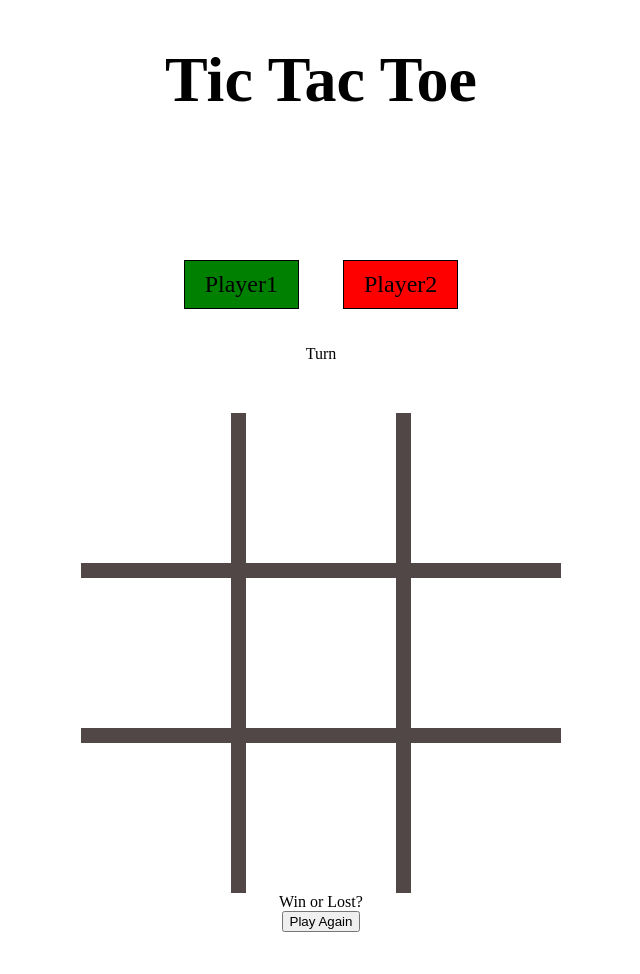
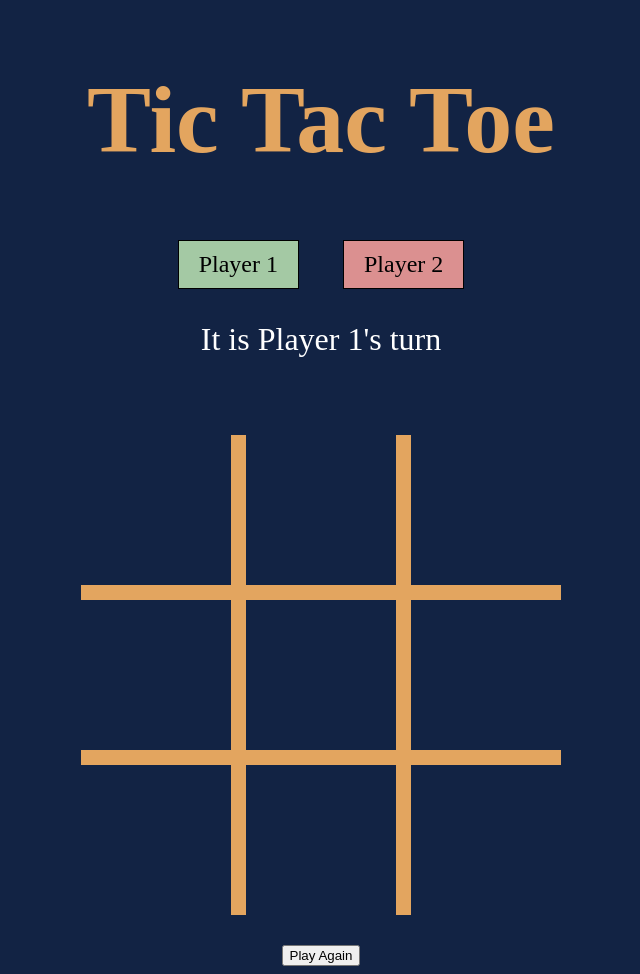
Before and after one commit to mhjarvis/tic_tac_toe, a plain HTML site: page index.html in a window 1280 px wide. Shown: the whole page, without its empty margins (327-967 px from the left). Before the commit the page ends 940 px from the top, so only its background shows below. Drawn offline with Linux system fonts and the light colour scheme.

Commit message:
CSS updated; added functions to display current player turn and game outcome.

```diff
--- a/index.html
+++ b/index.html
@@ -11,15 +11,15 @@
     <h1>Tic Tac Toe</h1>
 
     <div id=playerDisplay>
-        <div id="player1">Player1</div>
-        <div id="player2">Player2</div>
-        <p id="playerTurn">Turn</p>
+        <div id="player1">Player 1</div>
+        <div id="player2">Player 2</div>
+        <p id="playerTurn" > </p>
     </div>
 
     <div id="container"></div>
 
 
-    <div class="message">Win or Lost?</div>
+    <div id="message">Win or Lost?</div>
     <button id="playAgain">Play Again</button>
     <script src="script.js"></script>
 
--- a/script.js
+++ b/script.js
@@ -64,6 +64,9 @@ const gameController = (() => {         //build game controller with module patt
     const player2 = Player("Player 2", "O");
     let currentPlayer = whoGoesFirst();            //'player1' or 'player2'
     const box = document.querySelectorAll('.box');
+    const message = document.getElementById('message');
+    playerTurnDisplay(currentPlayer.name);
+    message.innerText = " ";
 
     console.log(currentPlayer);
 
@@ -73,15 +76,33 @@ const gameController = (() => {         //build game controller with module patt
             if(box.innerText == ""){                //test box for current value
                 let currentPlayer = getCurrentPlayer();
                 addMarker(box.id, currentPlayer);
-                checkWin(currentPlayer, currentPlayer.marker);
-                updateCurrentPlayer();
+                let isWinner = checkWin(currentPlayer.marker);
+                if(isWinner == true) {
+                    message.innerText = currentPlayer.name + " won the game!";
+                }
+                else if(checkForTie() == true) {
+                    message.innerText = "It's a tie!";
+                }
+                else {
+                    updateCurrentPlayer();
+                }
             } else {
                 return;
             }
         })
     })
-
-    function checkWin(player, marker) {
+    function checkForTie() {
+        let board = Gameboard.getGameBoard();
+        let tie = false;
+        for(let i = 0; i < 9; i++) {
+            if(board[i] == "") {
+                return;
+            } else {
+                return true;
+            }
+        }
+    }
+    function checkWin(marker) {
         let board = Gameboard.getGameBoard();
         let test = [];
         for(let i = 0; i < 9; i++) {
@@ -89,31 +110,17 @@ const gameController = (() => {         //build game controller with module patt
                 test.push(i);
             }
         }
-
         for(let j = 0; j < 8; j++) {
             let arr = winningValues[j];
             let ans = isTrue(arr, test)
             if(ans == true) {
-                console.log(player + "IS THE WINNER!");
-
+                return true;
             }
         }
     }
-
     function isTrue(arr, arr2){
         return arr.every(i => arr2.includes(i));
       }
-
-    // box.forEach((box) => {
-    //     box.addEventListener('mouseover', () => {
-    //         if(box.innerText == "") {
-    //             let currentPlayer = getCurrentPlayer();
-    //             console.log("this");
-    //         }
-    //     })
-    // })
-
-
     //on click, call updateGameboard and update display
     function addMarker(id, player) {
         Gameboard.updateGameBoard(id, player.marker);
@@ -135,6 +142,7 @@ const gameController = (() => {         //build game controller with module patt
     //function to switch player
     function updateCurrentPlayer() {
         let temp = getCurrentPlayer();
+        playerTurnDisplay(temp.name);
         if(temp == player1) {
             currentPlayer = player2;
         } else {
@@ -142,10 +150,9 @@ const gameController = (() => {         //build game controller with module patt
         }
     }
 
-    function showMarker(id) {
-        let mark = getCurrentPlayer();
-        const box = document.getElementById(id);
-        console.log("working");
+    function playerTurnDisplay(player) {
+        let element = document.getElementById('playerTurn');
+        element.innerText = "It is " + player + "'s turn";
     }
 
     const playAgainButton = document.querySelector('#playAgain');
--- a/styles.css
+++ b/styles.css
@@ -2,23 +2,24 @@
 body {
     text-align: center;
     width: 100%;
-
+    background-color: rgb(18, 35, 68);
 }
 h1 {
-    font-size: 4em;
+    font-size: 6em;
+    color: #E3A55F;
 }
 #player1, #player2 {
     display: inline-block;
     font-size: 1.5em;
-    margin: 100px 20px 20px 20px;
+    margin: 0 20px 0 20px;
     padding: 10px 20px 10px 20px;
     border: solid 1px black;
 }
 #player1 {
-    background-color: green;
+    background-color: rgb(164, 201, 164);
 }
 #player2 {
-    background-color: red;
+    background-color: rgb(219, 144, 144);
 }
 #container {
     display: grid;
@@ -26,7 +27,7 @@ h1 {
     width: 480px;
     height: 480px;
     grid-template-columns: repeat(3, auto);
-    background-color: rgb(82, 71, 71);
+    background-color: #E3A55F;
     margin: 50px auto 0 auto;
 }
 .box {
@@ -35,10 +36,22 @@ h1 {
     line-height: 150px;
     width: 150px;
     height: 150px;
-    color:rgb(107, 104, 104);
-    background-color: white;
+    color: #56709c;
+    background-color: rgb(18, 35, 68);
     font-family: 'Fredoka One', cursive;
 }
 .box:hover {
-    background-color: rgb(223, 215, 215);
+    background-color: rgb(30, 47, 80);
+    box-shadow: 0 0 20px 20px rgb(18, 35, 68) inset;
+
 }
+#message {
+    color: white;
+    font-size: 2em;
+    margin: 30px;
+}
+#playerTurn {
+    color: white;
+    font-size: 2em;
+    height: 2em;
+}
```
